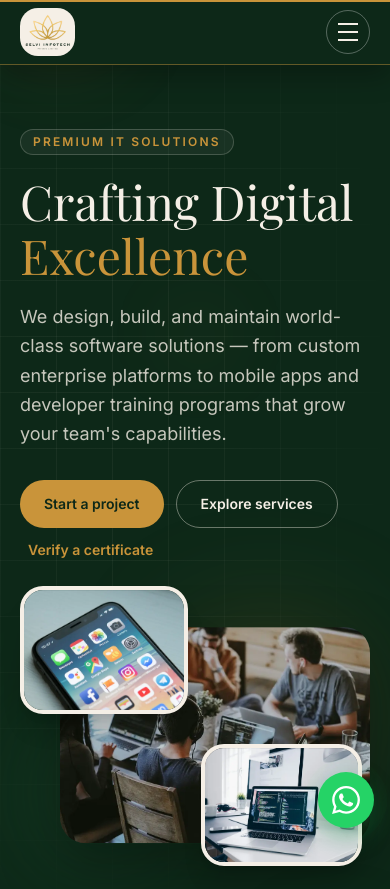
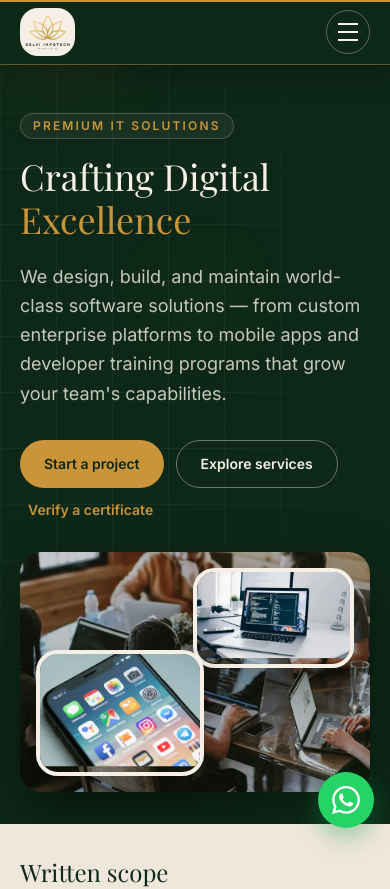
Before and after one commit to SelviInfotech/selviinfotech, a Next.js app: page / in a window 390 px wide. Shown: the top 889 px of the page. Built offline with nearby package versions, Linux system fonts and the light colour scheme.

Commit message:
Fill the hero with a photograph instead of empty space
The main picture covers the panel, and the two smaller pictures sit on top of it. On a phone the whole group stays on the first screen.

```diff
--- a/components/hero-mockup.tsx
+++ b/components/hero-mockup.tsx
@@ -8,20 +8,20 @@ const layers = [
   {
     key: "software",
     image: workImages["software-development"],
-    frame: "absolute inset-y-8 right-0 left-10 overflow-hidden rounded-[1.6rem] shadow-[0_24px_60px_rgba(0,0,0,0.35)]",
-    depth: 10,
+    frame: "absolute inset-0",
+    depth: 8,
+  },
+  {
+    key: "web",
+    image: workImages["web-development"],
+    frame: "absolute top-4 right-4 aspect-[16/10] w-[46%] sm:w-[42%]",
+    depth: 16,
   },
   {
     key: "mobile",
     image: workImages["mobile-app-development"],
-    frame: "absolute top-0 left-0 w-[48%] overflow-hidden rounded-2xl border-4 border-cream shadow-xl",
-    depth: 18,
-  },
-  {
-    key: "web",
-    image: workImages["web-development"],
-    frame: "absolute right-2 bottom-0 w-[46%] overflow-hidden rounded-2xl border-4 border-cream shadow-xl",
-    depth: 22,
+    frame: "absolute bottom-4 left-4 aspect-[4/3] w-[48%] sm:w-[44%]",
+    depth: 20,
   },
 ] as const;
 
@@ -33,7 +33,7 @@ export function HeroMockup() {
   const sx = useSpring(px, { stiffness: 120, damping: 18, mass: 0.45 });
   const sy = useSpring(py, { stiffness: 120, damping: 18, mass: 0.45 });
   const { scrollYProgress } = useScroll({ target: ref, offset: ["start end", "end start"] });
-  const drift = useTransform(scrollYProgress, [0, 1], [16, -16]);
+  const drift = useTransform(scrollYProgress, [0, 1], [12, -12]);
 
   function onMove(event: MouseEvent<HTMLDivElement>) {
     if (reduce) return;
@@ -46,15 +46,13 @@ export function HeroMockup() {
   return (
     <div
       ref={ref}
-      className="relative mx-auto aspect-[5/4] w-full max-w-[34rem]"
+      className="relative mx-auto h-60 w-full max-w-[36rem] sm:h-80 lg:h-[28rem]"
       onMouseMove={onMove}
       onMouseLeave={() => {
         px.set(0);
         py.set(0);
       }}
     >
-      <div className="absolute top-8 right-6 size-40 rounded-full bg-[#c9943a]/25 blur-3xl" aria-hidden="true" />
-      <div className="absolute bottom-6 left-4 size-32 rounded-full bg-[#2d7348]/40 blur-3xl" aria-hidden="true" />
       {layers.map((layer, index) => (
         <PhotoLayer key={layer.key} layer={layer} index={index} reduce={reduce === true} sx={sx} sy={sy} drift={drift} />
       ))}
@@ -78,24 +76,26 @@ function PhotoLayer({
   drift: ReturnType<typeof useTransform<number, number>>;
 }) {
   const x = useTransform(sx, [-0.5, 0.5], [layer.depth, -layer.depth]);
-  const pointerY = useTransform(sy, [-0.5, 0.5], [layer.depth * 0.6, -layer.depth * 0.6]);
-  const scrollY = useTransform(drift, (value) => value * (index === 0 ? 0.35 : 1));
+  const pointerY = useTransform(sy, [-0.5, 0.5], [layer.depth * 0.55, -layer.depth * 0.55]);
+  const scrollY = useTransform(drift, (value) => value * (index === 0 ? 0.4 : 1));
   const y = useTransform([pointerY, scrollY], ([pointer, scroll]: number[]) => pointer + scroll);
+  const framed = index > 0;
 
   return (
     <motion.figure
-      className={layer.frame}
-      style={reduce ? undefined : { x, y }}
+      className={`${layer.frame} overflow-hidden rounded-[1.35rem] ${framed ? "border-4 border-cream shadow-[0_18px_40px_rgba(0,0,0,0.35)]" : "shadow-[0_24px_60px_rgba(0,0,0,0.35)]"}`}
       initial={reduce ? false : { opacity: 0 }}
       animate={{ opacity: 1 }}
-      transition={{ duration: reduce ? 0 : 0.8, delay: reduce ? 0 : 0.12 + index * 0.1, ease: [0.22, 1, 0.36, 1] }}
+      transition={{ duration: reduce ? 0 : 0.7, delay: reduce ? 0 : 0.08 + index * 0.1, ease: [0.22, 1, 0.36, 1] }}
     >
-      <img
+      <motion.img
         src={layer.image.src}
-        alt={layer.image.alt}
+        alt={index === 0 ? layer.image.alt : ""}
         width={960}
         height={640}
-        className="aspect-[4/3] h-full w-full object-cover"
+        className="h-full w-full scale-110 object-cover"
+        style={reduce ? undefined : { x, y }}
+        aria-hidden={index === 0 ? undefined : true}
       />
     </motion.figure>
   );
--- a/components/home-hero.tsx
+++ b/components/home-hero.tsx
@@ -26,7 +26,7 @@ export function HomeHero() {
         <i />
       </div>
       <div className="mesh-grid" aria-hidden="true" />
-      <div className="relative mx-auto grid max-w-6xl items-center gap-10 px-5 pt-32 pb-16 md:pt-40 lg:grid-cols-12 lg:gap-12 lg:pb-20">
+      <div className="relative mx-auto grid max-w-6xl items-center gap-8 px-5 pt-28 pb-8 md:gap-10 md:pt-40 md:pb-16 lg:grid-cols-12 lg:gap-12 lg:pb-20">
         <div className="lg:col-span-6">
           <motion.p
             {...enter(reduce, 0)}
@@ -34,7 +34,7 @@ export function HomeHero() {
           >
             Premium IT Solutions
           </motion.p>
-          <motion.h1 {...enter(reduce, 0.08)} className="mt-6 font-display text-5xl leading-[0.95] text-cream md:text-6xl xl:text-7xl">
+          <motion.h1 {...enter(reduce, 0.08)} className="mt-5 font-display text-4xl leading-[0.98] text-cream sm:text-5xl md:mt-6 md:text-6xl md:leading-[0.95] xl:text-7xl">
             Crafting Digital
             <span className="mt-2 block text-gold-bright">Excellence</span>
           </motion.h1>
```
